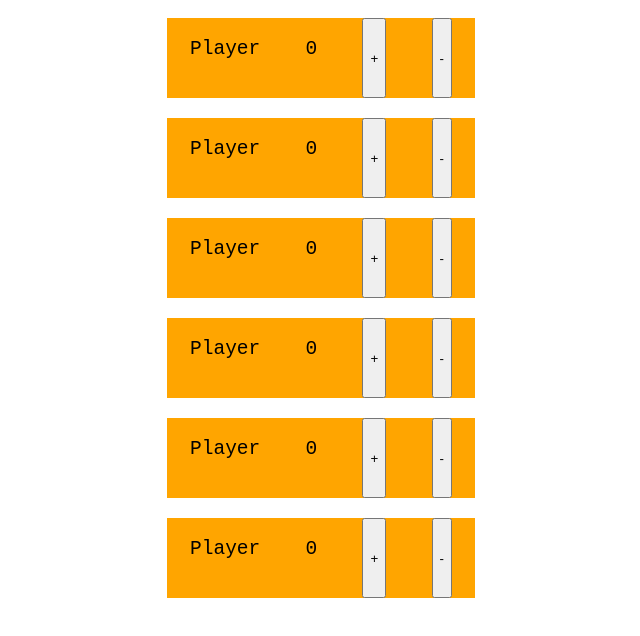
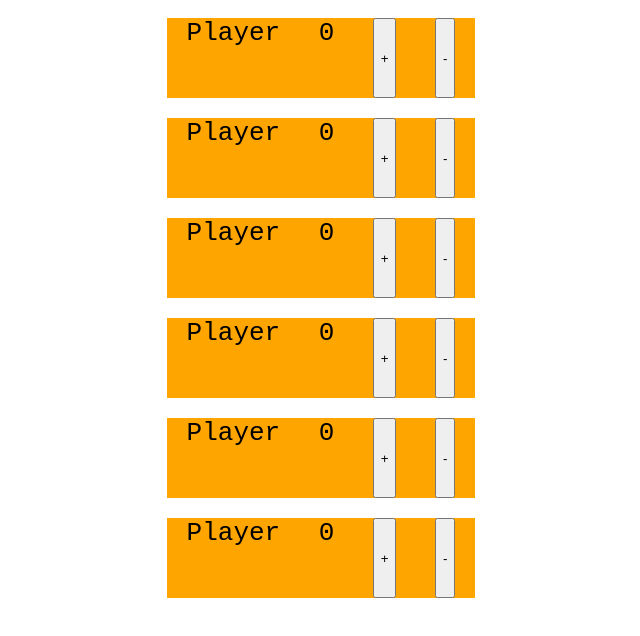
Before and after one commit to OriolOr/CatanCounter, a React app in the folder FrontWeb/: page / in a window 1280 px wide. Shown: the top 636 px of the page, without its empty margins (327-967 px from the left). Built offline with nearby package versions, Linux system fonts and the light colour scheme.

Commit message:
chage player and points elements p -< span 🌻

```diff
--- a/FrontWeb/src/components/Card/card.styles.css
+++ b/FrontWeb/src/components/Card/card.styles.css
@@ -2,7 +2,7 @@
   display: flex;
   background-color: orange;
   justify-content: space-around;
-  font-size: 1.5em;
+  font-size: 2em;
   font-family: monospace;
   height: 10%;
   width: 60%;
--- a/FrontWeb/src/components/Card/card.tsx
+++ b/FrontWeb/src/components/Card/card.tsx
@@ -7,8 +7,8 @@ const Card: React.FC = () => {
 
   return (
     <div className="cardContainer">
-      <p className="player">{player}</p>
-      <p className ="points">{points}</p>
+      <span className="player">{player}</span>
+      <span className="points">{points}</span>
       <button onClick={addPoint}>+</button>
       <button onClick={subPoint}>-</button>
     </div>
```
Also changed, not shown: 2 other files (tests, documents, lock files or other folders).
